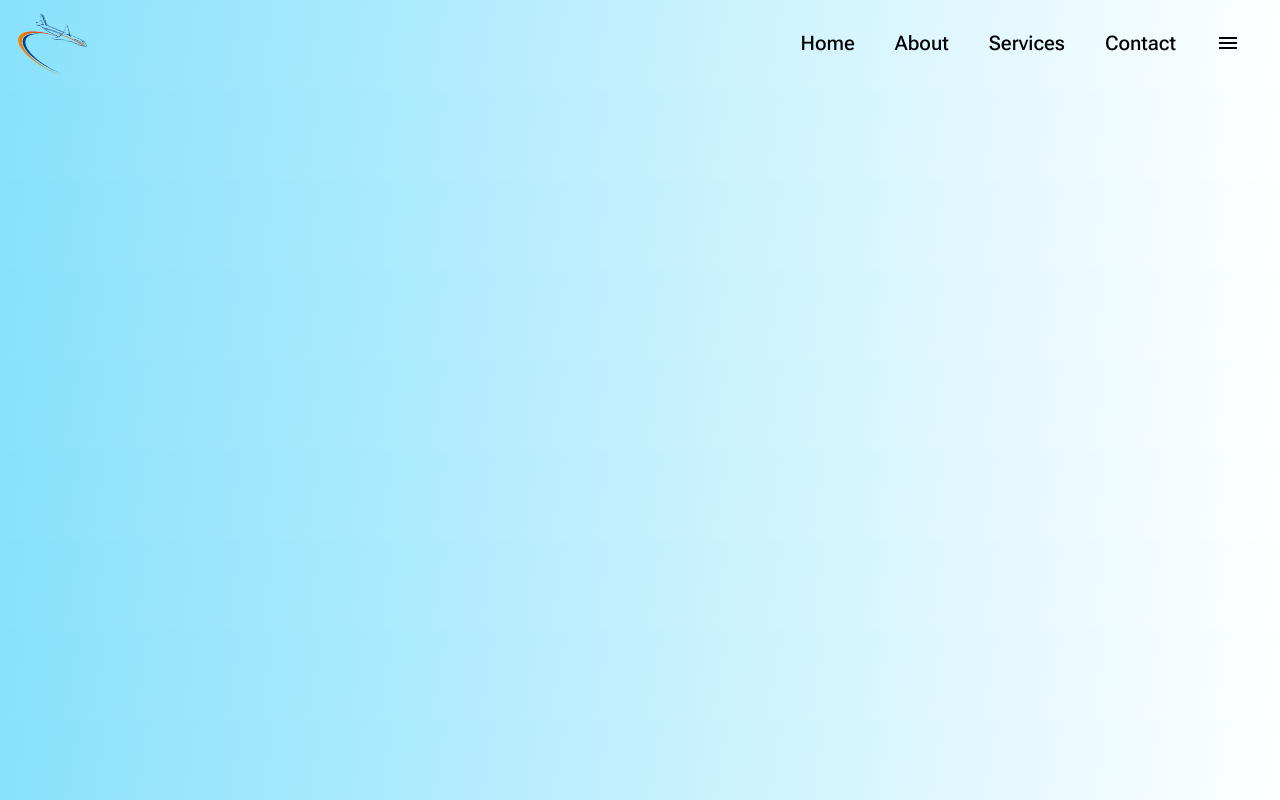
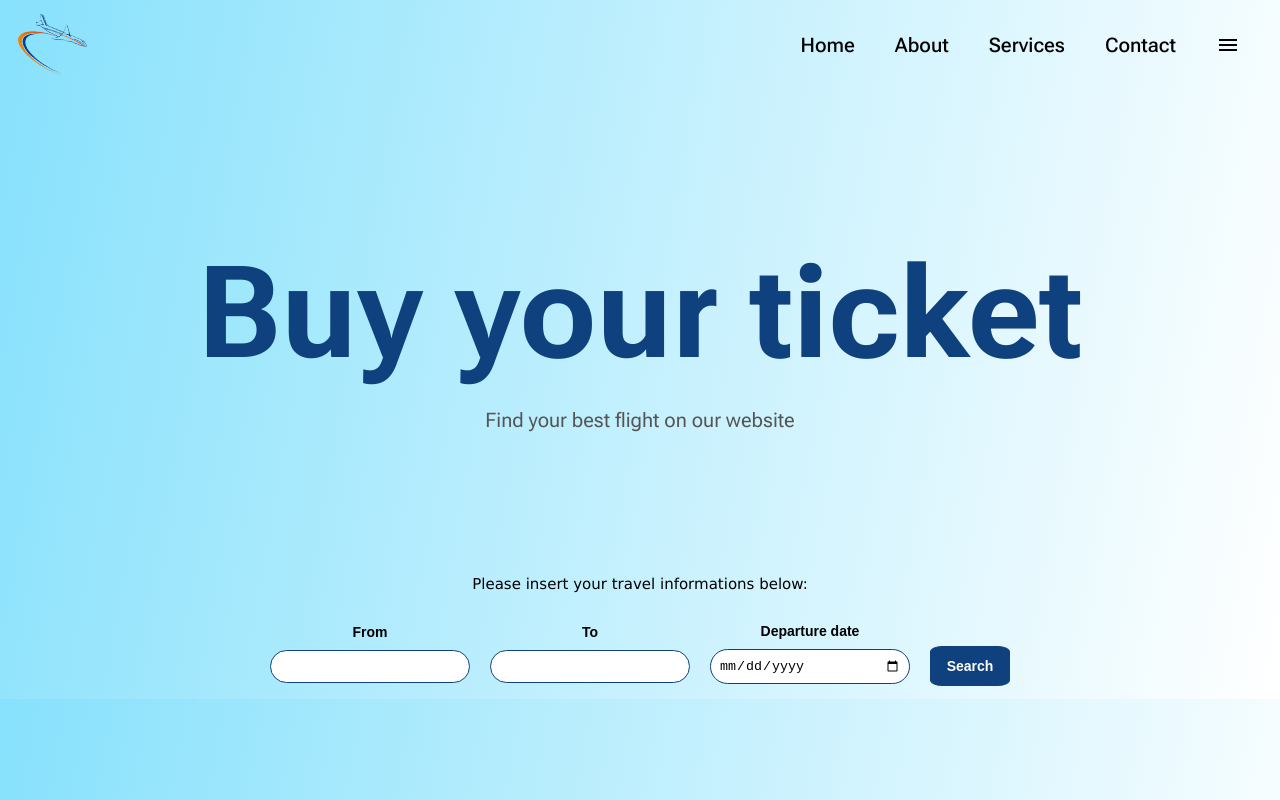
Before and after one commit to vladakin4105/Dynamic_Prediction_of_Flight_Ticket_Prices, a plain HTML site: page frontend/home.html in a window 1280 px wide. Drawn offline with Linux system fonts and the light colour scheme.

Commit message:
form almost done

```diff
--- a/frontend/home.css
+++ b/frontend/home.css
@@ -15,12 +15,12 @@ body {
 
 /* Logo styling */
 .logo {
-  height: 70px; /* Înălțimea logo-ului */
-  width: auto; /* Păstrează proporțiile */
-  margin-right: 20px; /* Spațiu între logo și meniul de navigare */
-  display: inline-block; /* Asigură poziționarea corectă */
-  object-fit: contain; /* Asigură că imaginea rămâne clară */
-  transform: rotate(45deg); /* Rotește imaginea cu 45 de grade */
+  height: 70px; /* Logo height */
+  width: auto; /* Keeps the proportions */
+  margin-right: 20px; /* Space between logo and the navigation menu */
+  display: inline-block; /* Ensures correct positioning */
+  object-fit: contain; /* Ensures the image stays clear */
+  transform: rotate(45deg); /* Rotates the image by 45 degrees */
   transition: transform 0.3s ease;
 }
 
@@ -54,7 +54,7 @@ nav a {
 }
 
 nav a:hover {
-  color: #23b5ea;
+  color: #0f417e;
 }
 
 /* Burger menu */
@@ -66,12 +66,12 @@ nav a:hover {
 .burger .line {
   width: 25px;
   height: 3px;
-  background: #23b5ea;
+  background: #0f417e;
   margin: 4px;
   transition: 0.3s;
 }
 
-/* Sidebar (menu lateral) */
+/* Sidebar (side menu) */
 .sidebar {
   position: fixed;
   top: 0;
@@ -103,14 +103,118 @@ nav a:hover {
 }
 
 .sidebar a:hover {
-  background-color: #23b5ea;
+  background-color: #0f417e;
   color: white;
 }
 
-/* Responsivitate pentru meniul burger */
+.title {
+  display: flex;
+  flex-direction: column;
+  justify-content: center; /* Centers horizontally */
+  align-items: center; /* Centers vertically */
+  height: 60vh; /* Height is 80% of the viewport height */
+  text-align: center; /* Centers text horizontally */
+}
+
+/* Styling for h1 */
+.title h1 {
+  font-size: 10vw; /* Font size based on viewport width */
+  font-weight: bold;
+  color: #0f417e; /* Text color */
+}
+
+/* Styling for the scrolling text */
+.scrolling-text {
+  width: 100%; /* Ensures text takes up full width */
+  overflow: hidden; /* Hides text that goes outside the container */
+  white-space: nowrap; /* Prevents text from wrapping to a new line */
+  margin-top: 20px; /* Adds space between the title and scrolling text */
+}
+
+.scrolling-text p {
+  display: inline-block;
+  font-size: 20px;
+  color: #555; /* Lighter color for the moving text */
+  animation: scroll-text 10s linear infinite; /* Animates the text */
+}
+
+.data-container {
+  display: flex;
+  flex-direction: column;
+  justify-content: center; /* Centers horizontally */
+  align-items: center; /* Centers vertically */
+  text-align: center;
+}
+
+.data-container p {
+  margin-bottom: 30px;
+  font-family: Verdana, Geneva, Tahoma, sans-serif;
+  font-size: 15px;
+  color: black;
+}
+
+.formular {
+  display: flex;
+  flex-wrap: wrap; /* Allows elements to wrap onto new lines if needed */
+  gap: 20px; /* Adds space between elements */
+  justify-content: space-between; /* Ensures even distribution of elements */
+  align-items: center; /* Vertical alignment */
+  font-family: Arial, sans-serif;
+}
+
+.formular label {
+  font-size: 14px; /* Smaller font size for labels */
+  width: 120px; /* Fixed width for labels */
+  font-weight: bold;
+}
+
+.formular .input {
+  display: flex;
+  flex-direction: column;
+  justify-content: center; /* Centers horizontally */
+  align-items: center; /* Centers vertically */
+  text-align: center;
+  gap: 10px;
+}
+
+.formular input {
+  width: 200px; /* Fixed width for input fields */
+  padding: 8px; /* Padding for input fields */
+  margin-bottom: 15px; /* Space below input fields */
+  border: 1px solid #0f417e; /* Border for the fields */
+  border-radius: 50px; /* Rounded corners */
+}
+
+.formular .input-search input {
+  background-color: #0f417e;
+  color: white;
+  font-weight: bold;
+  font-size: 14px;
+  border-radius: 15%;
+  width: 80px;
+  height: 40px;
+  margin-top: 20px;
+  margin-bottom: 10px;
+}
+
+.formular .input-search input:hover {
+  background-color: #566e8a;
+}
+
+/* Animation for the moving text */
+@keyframes scroll-text {
+  0% {
+    transform: translateX(-350%); /* Starts from the right */
+  }
+  100% {
+    transform: translateX(350%); /* Moves to the left */
+  }
+}
+
+/* Responsiveness for burger menu */
 @media screen and (max-width: 768px) {
   .logo {
-    height: 50px; /* Logo mai mic pe ecrane mici */
+    height: 50px; /* Smaller logo on small screens */
   }
 
   .hideOnMobile {
--- a/frontend/home.html
+++ b/frontend/home.html
@@ -9,12 +9,9 @@
   <body>
     <header>
       <nav class="navbar">
-        <img
-          src="assets/logo-removebg-preview.png"
-          alt=""
-          href="home.html"
-          class="logo"
-        />
+        <a href="home.html">
+          <img src="assets/logo-removebg-preview.png" alt="" class="logo"
+        /></a>
         <ul class="sidebar">
           <li onclick="closeSidebar()">
             <a href="#"
@@ -57,6 +54,41 @@
         </ul>
       </nav>
     </header>
+
+    <div class="title">
+      <h1>Buy your ticket</h1>
+      <div class="scrolling-text">
+        <p>Find your best flight on our website</p>
+      </div>
+    </div>
+
+    <div class="data-container">
+      <p>Please insert your travel informations below:</p>
+      <form class="formular">
+        <div class="input">
+          <label for="origin">From</label>
+          <input type="text" id="origin" name="origin" required />
+        </div>
+        <div class="input">
+          <label for="origin">To</label>
+          <input type="text" id="destination" name="destination" required />
+        </div>
+        <div class="input">
+          <label for="departure-date">Departure date</label>
+          <input
+            type="date"
+            id="departure-date"
+            name="departure-date"
+            onfocus="this.removeAttribute('value');"
+            required
+            min=""
+          />
+        </div>
+        <div class="input-search">
+          <input type="submit" id="submit-button" value="Search" required />
+        </div>
+      </form>
+    </div>
     <script src="script.js"></script>
   </body>
 </html>
--- a/frontend/script.js
+++ b/frontend/script.js
@@ -7,3 +7,7 @@ function closeSidebar() {
   const sideBar = document.querySelector(".sidebar");
   sideBar.style.display = "none";
 }
+
+//the input date must be at least today's date
+const today = new Date().toISOString().split("T")[0];
+document.getElementById("departure-date").setAttribute("min", today);
```
